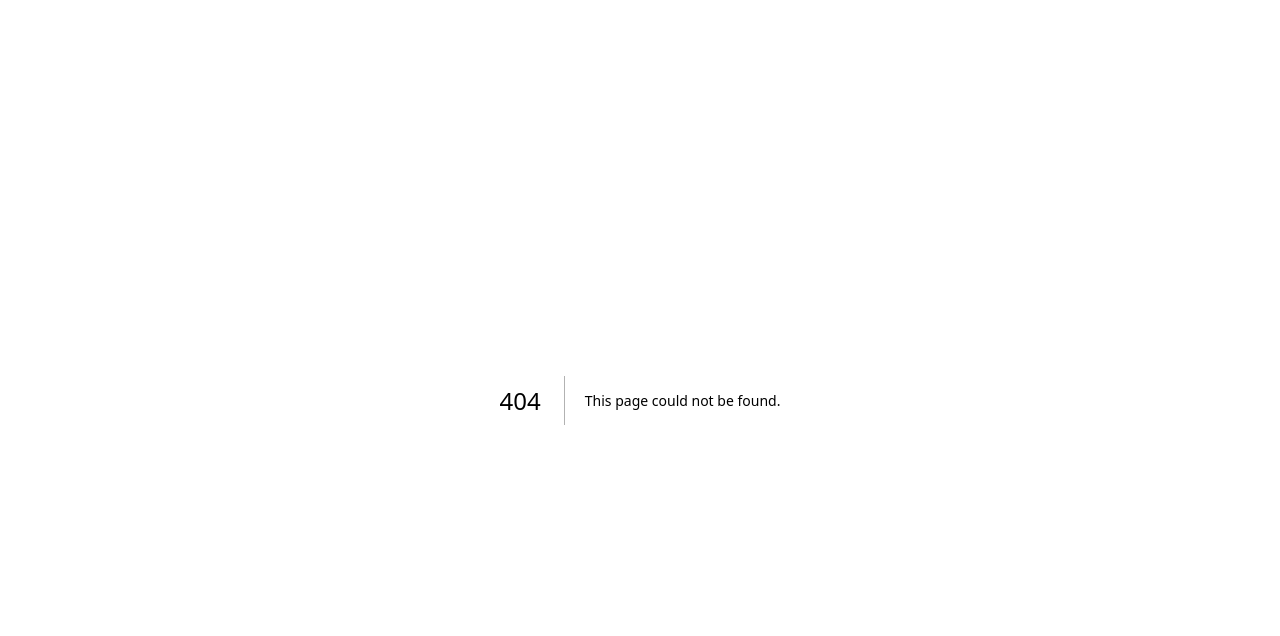
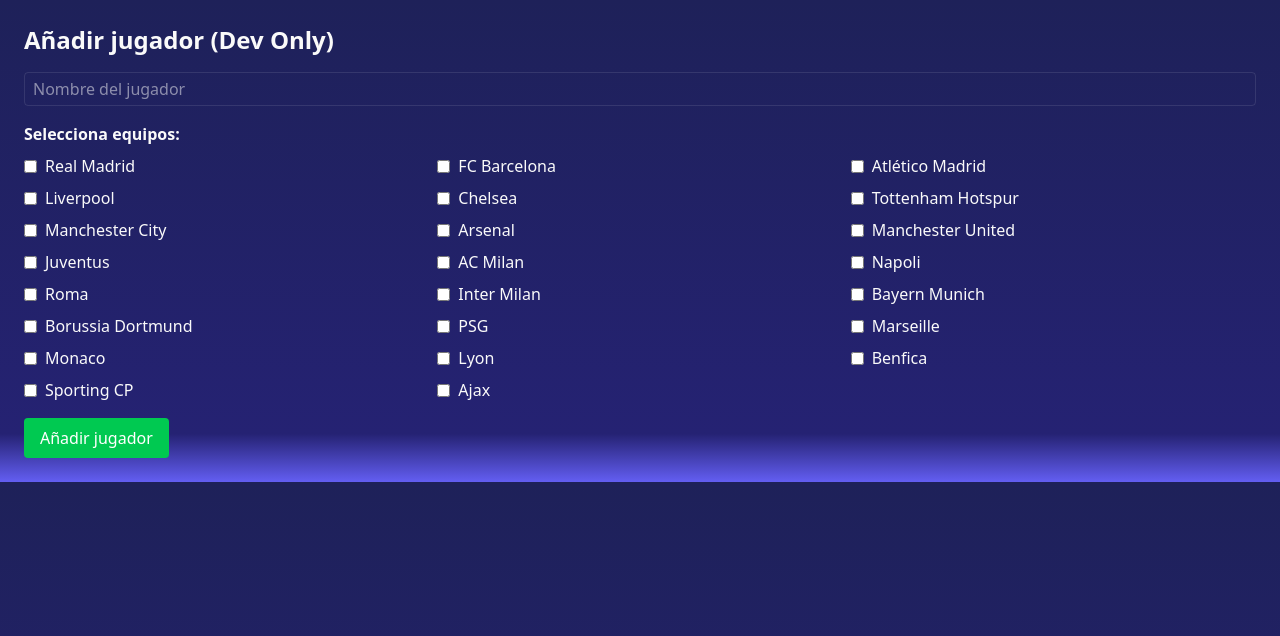
Before and after one commit to Aaron-GF/footdle, a Next.js app: page /dev/add-player in a window 1280 px wide. Before the commit this address had no page. Shown: the top 636 px of the page. Built offline with nearby package versions, Linux system fonts and the light colour scheme.

Commit message:
create new add form player, create api route necesary to change players.json from form, add button only dev view to go add form players. Add new players

```diff
--- /dev/null
+++ b/src/app/api/add-player/route.js
@@ -0,0 +1,40 @@
+import fs from "fs";
+import path from "path";
+
+export async function POST(req) {
+  try {
+    const body = await req.json();
+    const filePath = path.join(process.cwd(), "src/app/data/players.json");
+
+    const jsonData = fs.existsSync(filePath)
+      ? JSON.parse(fs.readFileSync(filePath, "utf-8"))
+      : { playersData: [] };
+
+    const lastId =
+      jsonData.playersData.length > 0
+        ? Math.max(...jsonData.playersData.map((p) => p.ID))
+        : 390;
+
+    const newPlayer = {
+      ID: lastId + 1,
+      Name: body.Name,
+      Teams: body.Teams,
+    };
+
+    jsonData.playersData.push(newPlayer);
+
+    // Convertir a JSON con indentación, pero arrays en una sola línea
+    const jsonString = JSON.stringify(jsonData, null, 2)
+      .replace(/\[\s+([^\]]+?)\s+\]/gs, (_, p1) => `[${p1.replace(/\s+/g, " ")}]`);
+
+    fs.writeFileSync(filePath, jsonString, "utf-8");
+
+    return new Response(JSON.stringify({ success: true, player: newPlayer }), {
+      status: 200,
+    });
+  } catch (err) {
+    return new Response(JSON.stringify({ error: err.message }), {
+      status: 500,
+    });
+  }
+}
--- a/src/app/data/players.json
+++ b/src/app/data/players.json
@@ -1,9 +1,5 @@
 {
-  "playersData": [
-    {
-      "ID": 1,
-      "Name": "Cristiano Ronaldo",
-      "Teams": ["Manchester United", "Real Madrid", "Juventus", "Sporting CP"]
+  "playersData": [{ "ID": 1, "Name": "Cristiano Ronaldo", "Teams": [ "Manchester United", "Real Madrid", "Juventus", "Sporting CP"]
     },
     {
       "ID": 2,
@@ -13,15 +9,7 @@
     {
       "ID": 3,
       "Name": "Zlatan Ibrahimović",
-      "Teams": [
-        "AC Milan",
-        "PSG",
-        "Manchester United",
-        "Juventus",
-        "FC Barcelona",
-        "Inter Milan",
-        "Ajax"
-      ]
+      "Teams": ["AC Milan", "PSG", "Manchester United", "Juventus", "FC Barcelona", "Inter Milan", "Ajax"]
     },
     {
       "ID": 4,
@@ -161,14 +149,7 @@
     {
       "ID": 31,
       "Name": "Edgar Davids",
-      "Teams": [
-        "Juventus",
-        "FC Barcelona",
-        "Ajax",
-        "Inter Milan",
-        "AC Milan",
-        "Tottenham Hotspur"
-      ]
+      "Teams": ["Juventus", "FC Barcelona", "Ajax", "Inter Milan", "AC Milan", "Tottenham Hotspur"]
     },
     {
       "ID": 32,
@@ -228,24 +209,12 @@
     {
       "ID": 43,
       "Name": "Mario Mandžukić",
-      "Teams": [
-        "Juventus",
-        "Atlético Madrid",
-        "Bayern Munich",
-        "Borussia Dortmund",
-        "AC Milan"
-      ]
+      "Teams": ["Juventus", "Atlético Madrid", "Bayern Munich", "Borussia Dortmund", "AC Milan"]
     },
     {
       "ID": 44,
       "Name": "Ángel Di María",
-      "Teams": [
-        "Real Madrid",
-        "PSG",
-        "Manchester United",
-        "Juventus",
-        "Benfica"
-      ]
+      "Teams": ["Real Madrid", "PSG", "Manchester United", "Juventus", "Benfica"]
     },
     {
       "ID": 45,
@@ -275,18 +244,12 @@
     {
       "ID": 50,
       "Name": "Kai Havertz",
-      "Teams": ["Chelsea", "Bayern Munich", "Arsenal"]
+      "Teams": ["Chelsea", "Bayern Leverkusen", "Arsenal"]
     },
     {
       "ID": 51,
       "Name": "Álvaro Morata",
-      "Teams": [
-        "Real Madrid",
-        "Juventus",
-        "Chelsea",
-        "Atlético Madrid",
-        "AC Milan"
-      ]
+      "Teams": ["Real Madrid", "Juventus", "Chelsea", "Atlético Madrid", "AC Milan"]
     },
     {
       "ID": 52,
@@ -301,14 +264,7 @@
     {
       "ID": 54,
       "Name": "Alexis Sánchez",
-      "Teams": [
-        "FC Barcelona",
-        "Arsenal",
-        "Inter Milan",
-        "Manchester United",
-        "Marseille",
-        "Olympique Lyon"
-      ]
+      "Teams": ["FC Barcelona", "Arsenal", "Inter Milan", "Manchester United", "Marseille", "Olympique Lyon"]
     },
     {
       "ID": 55,
@@ -318,25 +274,12 @@
     {
       "ID": 56,
       "Name": "Pierre-Emerick Aubameyang",
-      "Teams": [
-        "Arsenal",
-        "Chelsea",
-        "FC Barcelona",
-        "Borussia Dortmund",
-        "Monaco",
-        "Marseille"
-      ]
+      "Teams": ["Arsenal", "Chelsea", "FC Barcelona", "Borussia Dortmund", "Monaco", "Marseille"]
     },
     {
       "ID": 57,
       "Name": "Henrikh Mkhitaryan",
-      "Teams": [
-        "Manchester United",
-        "Arsenal",
-        "Inter Milan",
-        "Roma",
-        "Borussia Dortmund"
-      ]
+      "Teams": ["Manchester United", "Arsenal", "Inter Milan", "Roma", "Borussia Dortmund"]
     },
     {
       "ID": 58,
@@ -361,12 +304,7 @@
     {
       "ID": 62,
       "Name": "Ivan Perišić",
-      "Teams": [
-        "Bayern Munich",
-        "Inter Milan",
-        "Borussia Dortmund",
-        "Tottenham Hotspur"
-      ]
+      "Teams": ["Bayern Munich", "Inter Milan", "Borussia Dortmund", "Tottenham Hotspur"]
     },
     {
       "ID": 63,
@@ -391,13 +329,7 @@
     {
       "ID": 67,
       "Name": "Javier Saviola",
-      "Teams": [
-        "FC Barcelona",
-        "Real Madrid",
-        "Mónaco",
-        "Benfica",
-        "River Plate"
-      ]
+      "Teams": ["FC Barcelona", "Real Madrid", "Mónaco", "Benfica", "River Plate"]
     },
     {
       "ID": 68,
@@ -407,12 +339,7 @@
     {
       "ID": 69,
       "Name": "Carlos Tevez",
-      "Teams": [
-        "Manchester United",
-        "Juventus",
-        "Boca Juniors",
-        "Manchester City"
-      ]
+      "Teams": ["Manchester United", "Juventus", "Boca Juniors", "Manchester City"]
     },
     {
       "ID": 70,
@@ -597,13 +524,7 @@
     {
       "ID": 107,
       "Name": "Mario Balotelli",
-      "Teams": [
-        "Manchester City",
-        "AC Milan",
-        "Liverpool",
-        "Inter Milan",
-        "Marseille"
-      ]
+      "Teams": ["Manchester City", "AC Milan", "Liverpool", "Inter Milan", "Marseille"]
     },
     {
       "ID": 108,
@@ -638,12 +559,7 @@
     {
       "ID": 114,
       "Name": "Kevin-Prince Boateng",
-      "Teams": [
-        "AC Milan",
-        "FC Barcelona",
-        "Borussia Dortmund",
-        "Tottenham Hotspur"
-      ]
+      "Teams": ["AC Milan", "FC Barcelona", "Borussia Dortmund", "Tottenham Hotspur"]
     },
     {
       "ID": 115,
@@ -658,24 +574,12 @@
     {
       "ID": 117,
       "Name": "Ricardo Quaresma",
-      "Teams": [
-        "FC Barcelona",
-        "Chelsea",
-        "Inter Milan",
-        "Porto",
-        "Sporting CP"
-      ]
+      "Teams": ["FC Barcelona", "Chelsea", "Inter Milan", "Porto", "Sporting CP"]
     },
     {
       "ID": 118,
       "Name": "Pepe Reina",
-      "Teams": [
-        "Liverpool",
-        "Bayern Munich",
-        "AC Milan",
-        "Napoli",
-        "FC Barcelona"
-      ]
+      "Teams": ["Liverpool", "Bayern Munich", "AC Milan", "Napoli", "FC Barcelona"]
     },
     {
       "ID": 119,
@@ -980,14 +884,7 @@
     {
       "ID": 179,
       "Name": "João Cancelo",
-      "Teams": [
-        "Manchester City",
-        "Juventus",
-        "Inter Milan",
-        "Benfica",
-        "FC Barcelona",
-        "Bayern Munich"
-      ]
+      "Teams": ["Manchester City", "Juventus", "Inter Milan", "Benfica", "FC Barcelona", "Bayern Munich"]
     },
     {
       "ID": 180,
@@ -1025,6 +922,11 @@
       "Teams": ["Atlético Madrid", "Arsenal"]
     },
     {
+      "ID": 187,
+      "Name": "Bastian Schweinsteiger",
+      "Teams": ["Bayern Munich", "Manchester United"]
+    },
+    {
       "ID": 188,
       "Name": "Yannick Carrasco",
       "Teams": ["Atlético Madrid", "Monaco"]
@@ -1045,6 +947,16 @@
       "Teams": ["Tottenham Hotspur", "Manchester United", "Inter Milan"]
     },
     {
+      "ID": 192,
+      "Name": "Ferran Torres",
+      "Teams": ["FC Barcelona", "Manchester City"]
+    },
+    {
+      "ID": 193,
+      "Name": "İlkay Gündoğan",
+      "Teams": ["Borussia Dortmund", "Manchester City", "FC Barcelona"]
+    },
+    {
       "ID": 194,
       "Name": "Hugo Lloris",
       "Teams": ["Tottenham Hotspur", "Lyon"]
@@ -1092,15 +1004,7 @@
     {
       "ID": 203,
       "Name": "Nicolas Anelka",
-      "Teams": [
-        "Arsenal",
-        "Real Madrid",
-        "Chelsea",
-        "Manchester City",
-        "PSG",
-        "Liverpool",
-        "Juventus"
-      ]
+      "Teams": ["Arsenal", "Real Madrid", "Chelsea", "Manchester City", "PSG", "Liverpool", "Juventus"]
     },
     {
       "ID": 204,
@@ -1125,13 +1029,7 @@
     {
       "ID": 208,
       "Name": "Patrick Vieira",
-      "Teams": [
-        "Arsenal",
-        "Juventus",
-        "Inter Milan",
-        "Manchester City",
-        "AC Milan"
-      ]
+      "Teams": ["Arsenal", "Juventus", "Inter Milan", "Manchester City", "AC Milan"]
     },
     {
       "ID": 209,
@@ -1531,13 +1429,7 @@
     {
       "ID": 288,
       "Name": "Emmanuel Adebayor",
-      "Teams": [
-        "Arsenal",
-        "Manchester City",
-        "Tottenham Hotspur",
-        "Real Madrid",
-        "Monaco"
-      ]
+      "Teams": ["Arsenal", "Manchester City", "Tottenham Hotspur", "Real Madrid", "Monaco"]
     },
     {
       "ID": 289,
@@ -1582,12 +1474,7 @@
     {
       "ID": 297,
       "Name": "Marcel Sabitzer",
-      "Teams": [
-        "RB Leipzig",
-        "Bayern Munich",
-        "Manchester United",
-        "Borussia Dortmund"
-      ]
+      "Teams": ["RB Leipzig", "Bayern Munich", "Manchester United", "Borussia Dortmund"]
     },
     {
       "ID": 298,
@@ -1762,13 +1649,7 @@
     {
       "ID": 332,
       "Name": "José Antonio Reyes",
-      "Teams": [
-        "Arsenal",
-        "Real Madrid",
-        "Benfica",
-        "Real Madrid",
-        "Atlético Madrid"
-      ]
+      "Teams": ["Arsenal", "Real Madrid", "Benfica", "Real Madrid", "Atlético Madrid"]
     },
     {
       "ID": 333,
@@ -2047,18 +1928,28 @@
     },
     {
       "ID": 388,
-      "Name": "Bastian Schweinsteiger",
-      "Teams":["Bayern Munich", "Manchester United"]
+      "Name": "Martin Ødegaard",
+      "Teams": ["Real Madrid", "Arsenal"]
     },
     {
       "ID": 389,
-      "Name": "Ferran Torres",
-      "Teams":["FC Barcelona", "Manchester City"]
+      "Name": "Robert Pirès",
+      "Teams": ["Arsenal", "Marseille"]
     },
     {
       "ID": 390,
-      "Name": "İlkay Gündoğan",
-      "Teams":["Borussia Dortmund", "Manchester City", "FC Barcelona"]
+      "Name": "Henrik Larsson",
+      "Teams": ["FC Barcelona", "Manchester United"]
+    },
+    {
+      "ID": 391,
+      "Name": "Lothar Matthäus",
+      "Teams": ["Inter Milan", "Bayern Munich"]
+    },
+    {
+      "ID": 392,
+      "Name": "Petr Čech",
+      "Teams": ["Chelsea", "Arsenal"]
     }
   ]
 }
--- /dev/null
+++ b/src/app/dev/add-player/page.jsx
@@ -0,0 +1,84 @@
+"use client";
+
+import { useState } from "react";
+import teamsData from "@/app/data/teams"; // tu lista de equipos
+import { useRouter } from "next/navigation";
+
+export default function AddPlayerPage() {
+  const router = useRouter();
+  const [name, setName] = useState("");
+  const [selectedTeams, setSelectedTeams] = useState([]);
+  const [message, setMessage] = useState("");
+
+  // Solo renderizamos en desarrollo
+  if (process.env.NODE_ENV !== "development") return <p>Ruta solo en desarrollo</p>;
+
+  const handleToggleTeam = (teamName) => {
+    setSelectedTeams((prev) =>
+      prev.includes(teamName) ? prev.filter((t) => t !== teamName) : [...prev, teamName]
+    );
+  };
+
+  const handleSubmit = async (e) => {
+    e.preventDefault();
+    if (!name || selectedTeams.length === 0) {
+      setMessage("Rellena el nombre y selecciona al menos un equipo");
+      return;
+    }
+
+    const res = await fetch("/api/add-player", {
+      method: "POST",
+      headers: { "Content-Type": "application/json" },
+      body: JSON.stringify({ Name: name, Teams: selectedTeams }),
+    });
+
+    if (res.ok) {
+      setMessage("Jugador añadido correctamente!");
+      setName("");
+      setSelectedTeams([]);
+      router.refresh();
+    } else {
+      const err = await res.json();
+      setMessage("Error: " + err.error);
+    }
+  };
+
+  return (
+    <div className="p-6">
+      <h1 className="text-2xl font-bold mb-4">Añadir jugador (Dev Only)</h1>
+      {message && <p className="mb-4">{message}</p>}
+      <form onSubmit={handleSubmit} className="space-y-4">
+        <input
+          type="text"
+          placeholder="Nombre del jugador"
+          value={name}
+          onChange={(e) => setName(e.target.value)}
+          className="border px-2 py-1 rounded w-full"
+        />
+
+        <div>
+          <p className="mb-2 font-semibold">Selecciona equipos:</p>
+          <div className="grid grid-cols-3 gap-2">
+            {teamsData.map((team) => (
+              <label key={team.name} className="flex items-center space-x-2">
+                <input
+                  type="checkbox"
+                  checked={selectedTeams.includes(team.name)}
+                  onChange={() => handleToggleTeam(team.name)}
+                />
+                <span>{team.name}</span>
+              </label>
+            ))}
+          </div>
+        </div>
+
+        <button
+          type="submit"
+          className="bg-green-500 hover:bg-green-600 text-white px-4 py-2 rounded"
+        >
+          Añadir jugador
+        </button>
+      </form>
+    </div>
+  );
+}
--- /dev/null
+++ b/src/components/AddPlayerForm.jsx
@@ -0,0 +1,21 @@
+"use client";
+import { useState } from "react";
+import teams from "@/app/data/teams";
+import data from "@/app/data/players.json";
+
+const playersData = data.playersData || [];
+
+export default function AddPlayerForm() {
+    const lastID = playersData.playersData.length;
+
+    const [name, setName] = useState("");
+    const [selectedTeams, setSelectedTeams] = useState([]);
+    const [newPlayers, setNewPlayers] = useState([]);
+
+    const handleSubmit = (e) => {
+      e.preventDefault();
+
+    }
+
+  return <div>PlayerGenerator</div>;
+}
--- a/src/components/main/WinGame.jsx
+++ b/src/components/main/WinGame.jsx
@@ -2,6 +2,7 @@
 import Board from "@/components/main/Board";
 import { useState } from "react";
 import ConfettiExplosion from "react-confetti-explosion";
+import { useRouter } from "next/navigation";
 
 export default function WinGame({
   players,
@@ -10,6 +11,8 @@ export default function WinGame({
   onReset,
   setTeamsMap,
 }) {
+  const router = useRouter();
+
   // comprueba cuántos jugadores hay en el tablero
   const isWin = Object.keys(players).length === 9;
 
@@ -26,14 +29,23 @@ export default function WinGame({
         setTeamsMap={setTeamsMap}
       />
 
-      {/* Botón de prueba solo en desarrollo */}
+      {/* Botones solo en desarrollo */}
       {process.env.NODE_ENV === "development" && (
-        <button
-          onClick={() => setTest(prev => !prev)}
-          className="bg-green-500 hover:bg-green-600 text-white font-bold py-2 px-4 rounded fixed top-4 right-4 z-50"
-        >
-          Test confetti
-        </button>
+        <div className="fixed top-4 right-4 z-50 flex flex-col gap-2">
+          <button
+            onClick={() => setTest(prev => !prev)}
+            className="bg-green-500 hover:bg-green-600 text-white font-bold py-2 px-4 rounded"
+          >
+            Test confetti
+          </button>
+
+          <button
+            onClick={() => router.push("/dev/add-player")}
+            className="bg-blue-500 hover:bg-blue-600 text-white font-bold py-2 px-4 rounded"
+          >
+            Añadir jugador
+          </button>
+        </div>
       )}
 
       {/* Confeti */}
```
